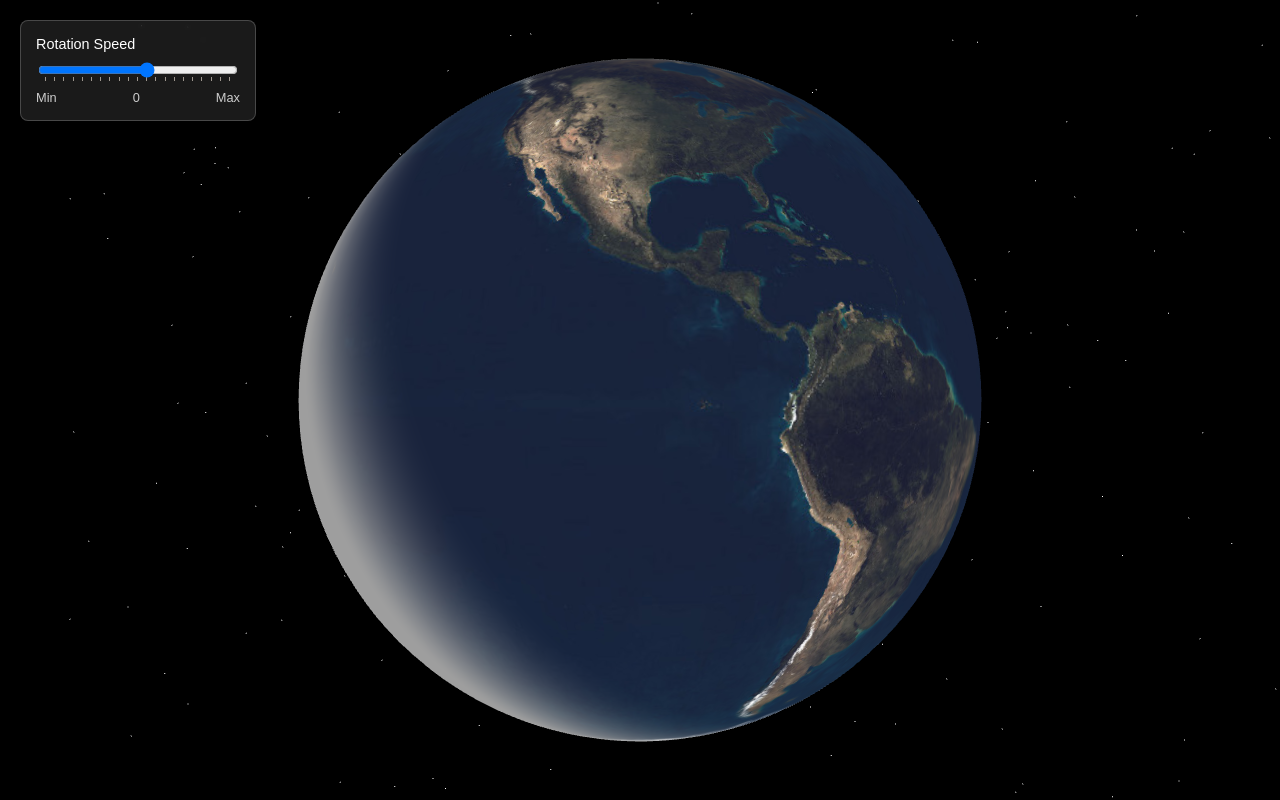
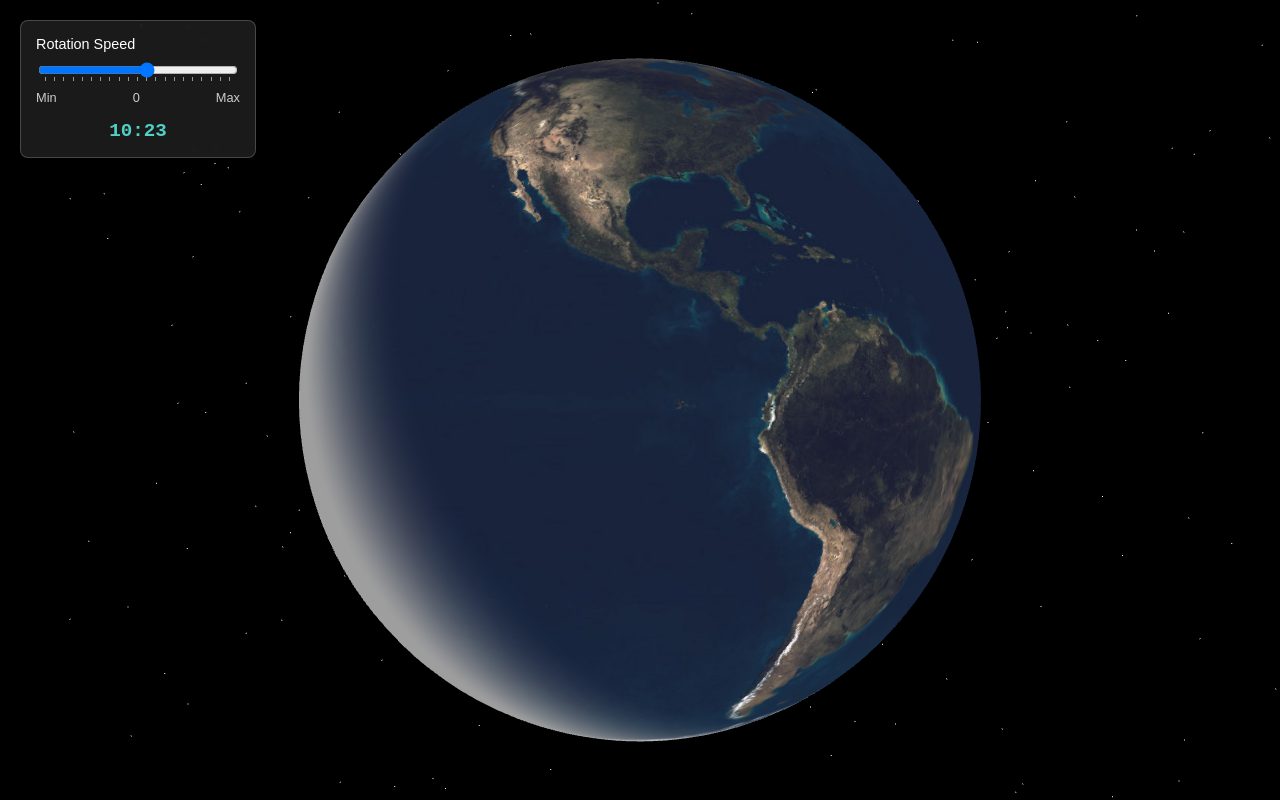
Before and after one commit to rtbar/earth_animation, a website built with Vite: page index.html in a window 1280 px wide. Built offline with nearby package versions, Linux system fonts and the light colour scheme; animation ran at ten frames a second.

Commit message:
Added simple clock

```diff
--- a/index.html
+++ b/index.html
@@ -47,6 +47,14 @@
             margin-top: 5px;
             color: #ccc;
         }
+        #clock {
+            margin-top: 15px;
+            font-size: 1.2rem;
+            font-weight: bold;
+            text-align: center;
+            font-family: monospace;
+            color: #4fd1c5;
+        }
     </style>
 </head>
 
@@ -82,6 +90,7 @@
             <span>0</span>
             <span>Max</span>
         </div>
+        <div id="clock">00:00</div>
     </div>
     <script type="module" src="/src/main.js"></script>
 </body>
--- a/src/globeScene.js
+++ b/src/globeScene.js
@@ -11,6 +11,7 @@
 
 let scene, camera, renderer, globeMesh, controls;
 let uiStateRef = { rotationSpeed: 0.002 }; // Default fallback
+let onTickCallback = null;
 
 // --- Custom Shader ---
 // We use a custom shader to blend textures based on lighting direction.
@@ -55,10 +56,11 @@
   }
 `;
 
-export async function initScene(uiState) {
-    uiStateRef = uiState;
+export async function initScene(uiState, onTick) {
+  uiStateRef = uiState;
+  onTickCallback = onTick;
 
-    // 1. Setup Basic Components
+  // 1. Setup Basic Components
     scene = new THREE.Scene();
 
     // Camera setup
@@ -164,6 +166,32 @@
     if (globeMesh) {
         // Apply rotation from UI state
         globeMesh.rotation.y += uiStateRef.rotationSpeed;
+
+        // Calculate Time
+        // One full rotation (2*PI) = 24 hours
+        // Offset calculation:
+        // Sun is at (1, 0.5, 1) -> Angle in XZ plane is PI/4 (45 deg)
+        // Sunrise happens when surface normal is perpendicular to sun direction (-90 deg relative to sun)
+        // So sunrise angle is PI/4 - PI/2 = -PI/4 (-45 deg)
+        // We want this angle (-PI/4) to correspond to 07:00
+        // Formula: Time = (RotationY * 12/PI + Offset) % 24
+        // 7 = (-PI/4 * 12/PI + Offset)
+        // 7 = -3 + Offset => Offset = 10
+
+        const hoursPerRadian = 12 / Math.PI;
+        const offset = 10;
+
+        // Normalize rotation to 0..2PI equivalent for time calculation
+        // We use modulo logic on the hours directly
+        let rawHours = (globeMesh.rotation.y * hoursPerRadian + offset) % 24;
+        if (rawHours < 0) rawHours += 24;
+
+        const hours = Math.floor(rawHours);
+        const minutes = Math.floor((rawHours - hours) * 60);
+
+        if (onTickCallback) {
+            onTickCallback({ hours, minutes });
+        }
     }
 
     renderer.render(scene, camera);
--- a/src/main.js
+++ b/src/main.js
@@ -1,14 +1,16 @@
-import { animate, initScene } from './globeScene.js';
-import { initUI } from './ui.js';
+import { initScene, animate } from './globeScene.js';
+import { initUI, updateClock } from './ui.js';
 
 // 1. Initialize the UI and get the initial state
 const uiState = initUI();
 
 // 2. Initialize the 3D Scene, passing the UI state object
 //    The scene will read the 'speed' property from this object every frame.
-initScene(uiState).then(() => {
-    // 3. Start the animation loop once assets are ready
-    animate();
+initScene(uiState, (time) => {
+  updateClock(time.hours, time.minutes);
+}).then(() => {
+  // 3. Start the animation loop once assets are ready
+  animate();
 }).catch(err => {
     console.error("Failed to initialize scene:", err);
 });
--- a/src/ui.js
+++ b/src/ui.js
@@ -11,9 +11,16 @@
     };
 
     // Update state when slider changes
-    slider.addEventListener('input', (e) => {
-        state.rotationSpeed = parseFloat(e.target.value);
-    });
+  slider.addEventListener('input', (e) => {
+    state.rotationSpeed = parseFloat(e.target.value);
+  });
 
-    return state;
+  return state;
 }
+
+export function updateClock(hours, minutes) {
+  const clock = document.getElementById('clock');
+  const h = String(Math.floor(hours)).padStart(2, '0');
+  const m = String(Math.floor(minutes)).padStart(2, '0');
+  clock.textContent = `${h}:${m}`;
+}
```
